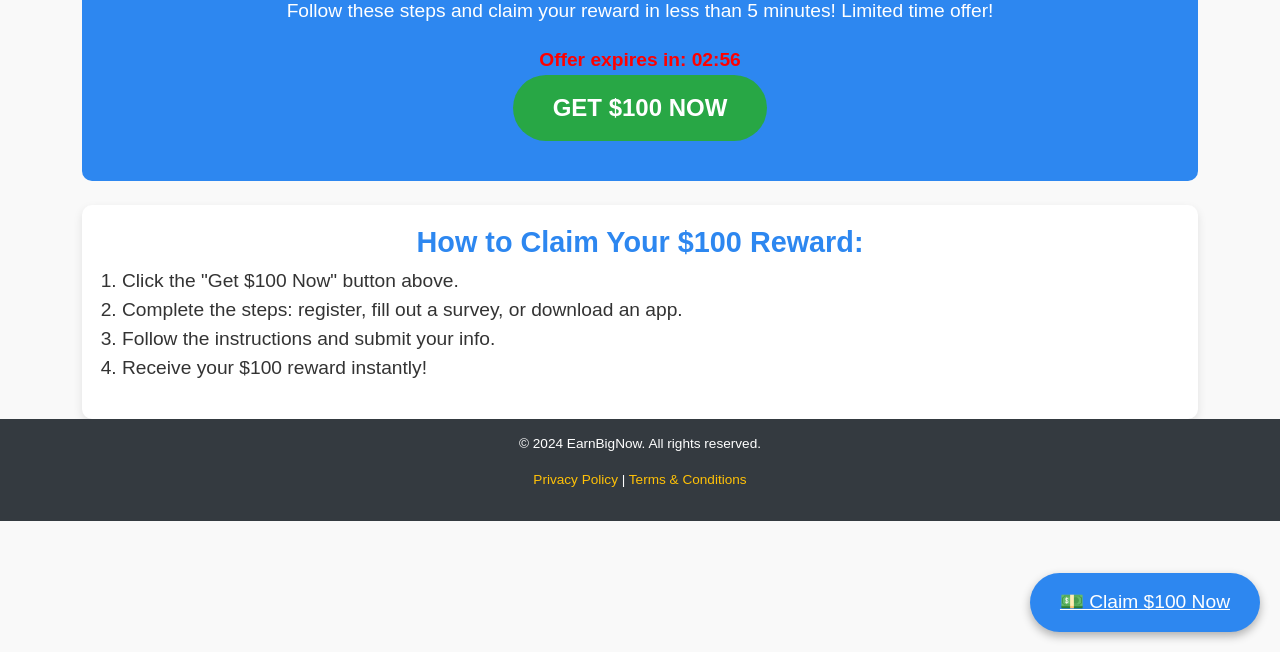
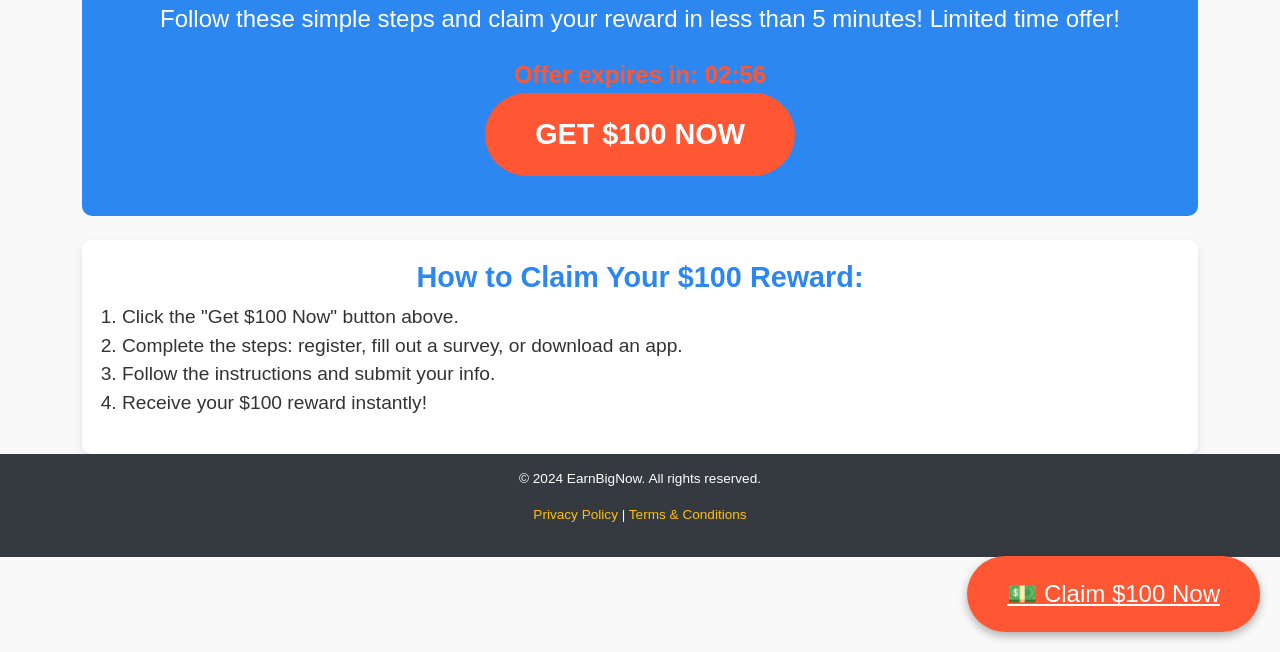
Before and after one commit to investimentSA/Rewards, a plain HTML site: page index.html in a window 1280 px wide. Shown: the part 148-800 px from the top of the page. Drawn offline with nearby package versions, Linux system fonts and the light colour scheme.

Commit message:
Add files via upload

```diff
--- a/index.html
+++ b/index.html
@@ -30,21 +30,21 @@
       position: relative;
     }
     .hero-section h1 {
-            font-size: 2.2rem;
+      font-size: 2.4rem; /* Aumento de tamaño */
       margin-bottom: 15px;
       font-weight: bold;
     }
     .hero-section p {
-            font-size: 1.2rem;
+      font-size: 1.5rem; /* Aumento de tamaño */
       margin-bottom: 20px;
       font-weight: 500;
     }
     .cta-btn {
-            background-color: #28a745; /* Verde */
+      background-color: #ff5733; /* Naranja brillante */
       color: #fff;
       font-weight: bold;
-            font-size: 1.5rem;
-            padding: 15px 40px;
+      font-size: 1.8rem;
+      padding: 20px 50px; /* Aumento de tamaño */
       border-radius: 50px;
       text-transform: uppercase;
       text-decoration: none;
@@ -52,17 +52,17 @@
       display: inline-block;
     }
     .cta-btn:hover {
-            background-color: #218838; /* Verde más oscuro */
+      background-color: #e04e29; /* Color de hover más oscuro */
       box-shadow: 0 4px 8px rgba(0, 0, 0, 0.2);
     }
     .sticky-button {
       position: fixed;
       bottom: 20px;
       right: 20px;
-            background-color: #2d87f0; /* Azul */
+      background-color: #ff5733; /* Naranja brillante */
       color: white;
-            font-size: 1.2rem;
-            padding: 15px 30px;
+      font-size: 1.5rem; /* Aumento de tamaño */
+      padding: 20px 40px; /* Aumento de tamaño */
       border-radius: 50px;
       text-align: center;
       z-index: 9999;
@@ -87,9 +87,10 @@
       padding-left: 20px;
     }
     .counter {
-            font-size: 1.2rem;
-            color: red; /* Temporizador en rojo */
+      font-size: 1.5rem; /* Aumento de tamaño */
+      color: #ff5733; /* Naranja para llamar la atención */
       font-weight: bold;
+      margin-top: 20px;
     }
     footer {
       background-color: #343a40;
@@ -112,7 +113,7 @@
   <div class="container mt-5">
     <div class="hero-section">
       <h1>💵 Win $100 Instantly!</h1>
-            <p>Follow these steps and claim your reward in less than 5 minutes! Limited time offer!</p>
+      <p>Follow these simple steps and claim your reward in less than 5 minutes! Limited time offer!</p>
       <div class="counter">Offer expires in: <span id="countdown">03:00</span></div>
       <a href="https://eradictrkr.com/pauldev" class="cta-btn">Get $100 Now</a>
     </div>
```
Lines whose indentation alone changed are shown as unchanged.
